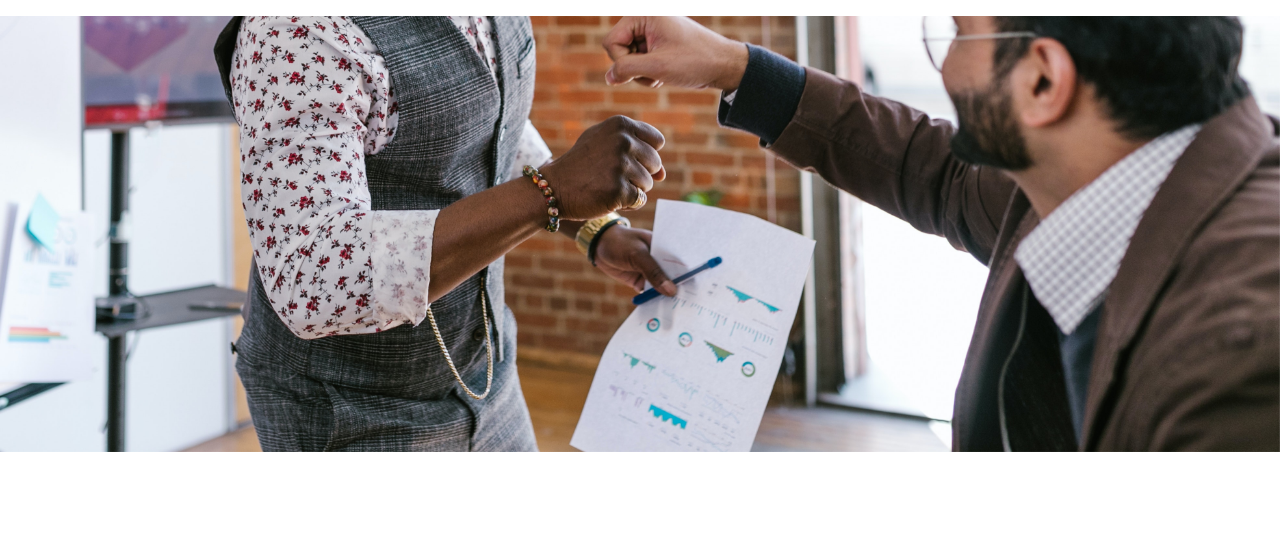
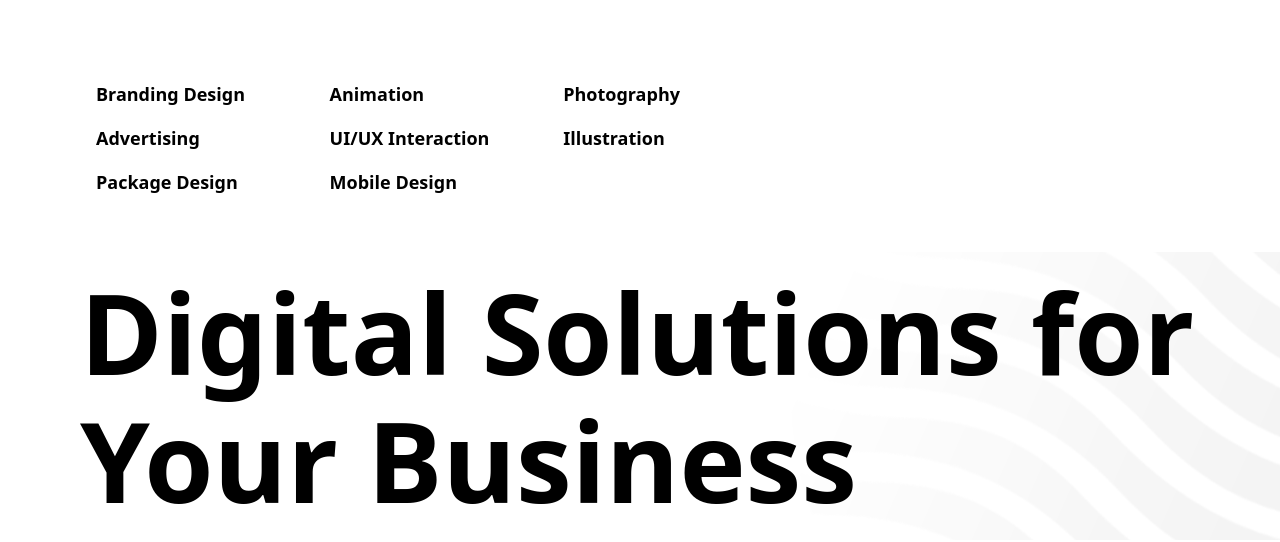
Before and after one commit to Becherair-Abdellah/azad_tarining, a plain HTML site: page index.html in a window 1280 px wide. Shown: the part 348-890 px from the top of the page. Before the commit the page ends 800 px from the top, so only its background shows below. Drawn offline with nearby package versions, Linux system fonts and the light colour scheme.

Commit message:
completed header section

```diff
--- a/css/index.css
+++ b/css/index.css
@@ -68,8 +68,26 @@ span.active{
 /* .max-h{
     height: auto imo !important;
 } */
-.dropdown-content{
-}
 .ul-li li:hover .dropdown-content{
     color: black;
 }
+.gr-t{
+    grid-template-columns: repeat(3,33%);
+}
+@media (min-width:525px) {
+    .gr-t{
+        grid-template-columns: repeat(3,27%);
+    }
+}
+@media (min-width:768px) {
+    .gr-t{
+        grid-template-columns: repeat(3,20%);
+    }
+}
+.bg-ti{
+    background: url("../images/10013.png");
+    background-repeat: no-repeat;
+    background-position: right;
+    object-fit: cover;
+
+}
--- a/index.html
+++ b/index.html
@@ -19,9 +19,7 @@
         tailwind.config = {
             theme: {
                 extend: {
-                    colors: {
-                        clifford: '#da373d',
-                    }
+
                 }
             }
         }
@@ -309,6 +307,34 @@
 
         </nav>
     </div>
+
+    <!-- satrt sections  -->
+
+    <!-- Header Section start -->
+    <section class="bg-white py-12">
+        <div class="">
+
+            <!-- category -->
+            <div class="p-4 xl:px-[6rem]">
+                <ul class="grid gr-t font-semibold md:gap-4 gap-1 md:text-lg text-[14px]">
+                    <li class="cursor-pointer hover:text-gray-500">Branding Design</li>
+                    <li class="cursor-pointer hover:text-gray-500">Animation</li>
+                    <li class="cursor-pointer hover:text-gray-500">Photography</li>
+                    <li class="cursor-pointer hover:text-gray-500">Advertising</li>
+                    <li class="cursor-pointer hover:text-gray-500">UI/UX Interaction</li>
+                    <li class="cursor-pointer hover:text-gray-500">Illustration</li>
+                    <li class="cursor-pointer hover:text-gray-500">Package Design</li>
+                    <li class="cursor-pointer hover:text-gray-500">Mobile Design</li>
+                </ul>
+            </div>
+            <!-- title  -->
+
+            <div class="bg-ti p-4 xl:px-[5rem] mt-10" >
+                <h1 class="text-[3rem] md:text-[5rem] xl:text-[7rem] text-[#000] leading-[3.4rem] md:leading-[5rem] xl:leading-[8rem] font-bold">Digital Solutions for <br>Your Business</h1>
+            </div>
+        </div>
+    </section>
+    <!-- Header Section end -->
 </body>
 
 </html>
--- a/js/index.js
+++ b/js/index.js
@@ -66,10 +66,6 @@ const search = ()=>{
     input.name = 'search';
     input.placeholder = 'Type and hit Enter to search'
     div.appendChild(input);
-    const btnIcon = document.createElement('div');
-    // const closeIcon = `<i class="fa-solid fa-chevron-right"></i>`
-    // const searchIcon = `<i class="fa-solid fa-magnifying-glass text-xl"></i>`;
-    // btnIcon.appendChild(closeIcon);
     // opening search bar
     document.querySelector('.search').onclick = ()=>{
       if(!document.querySelector(".search").classList.contains('close')){
```
